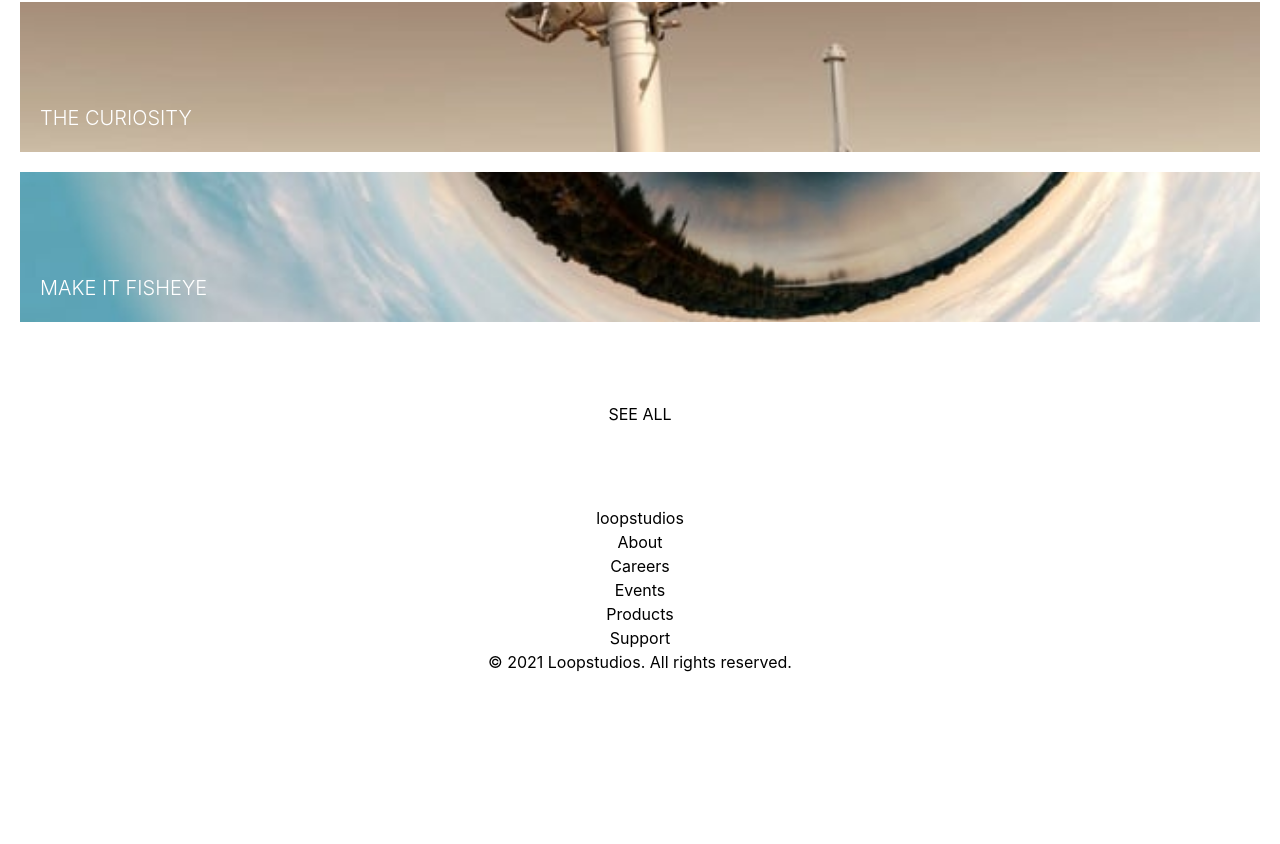
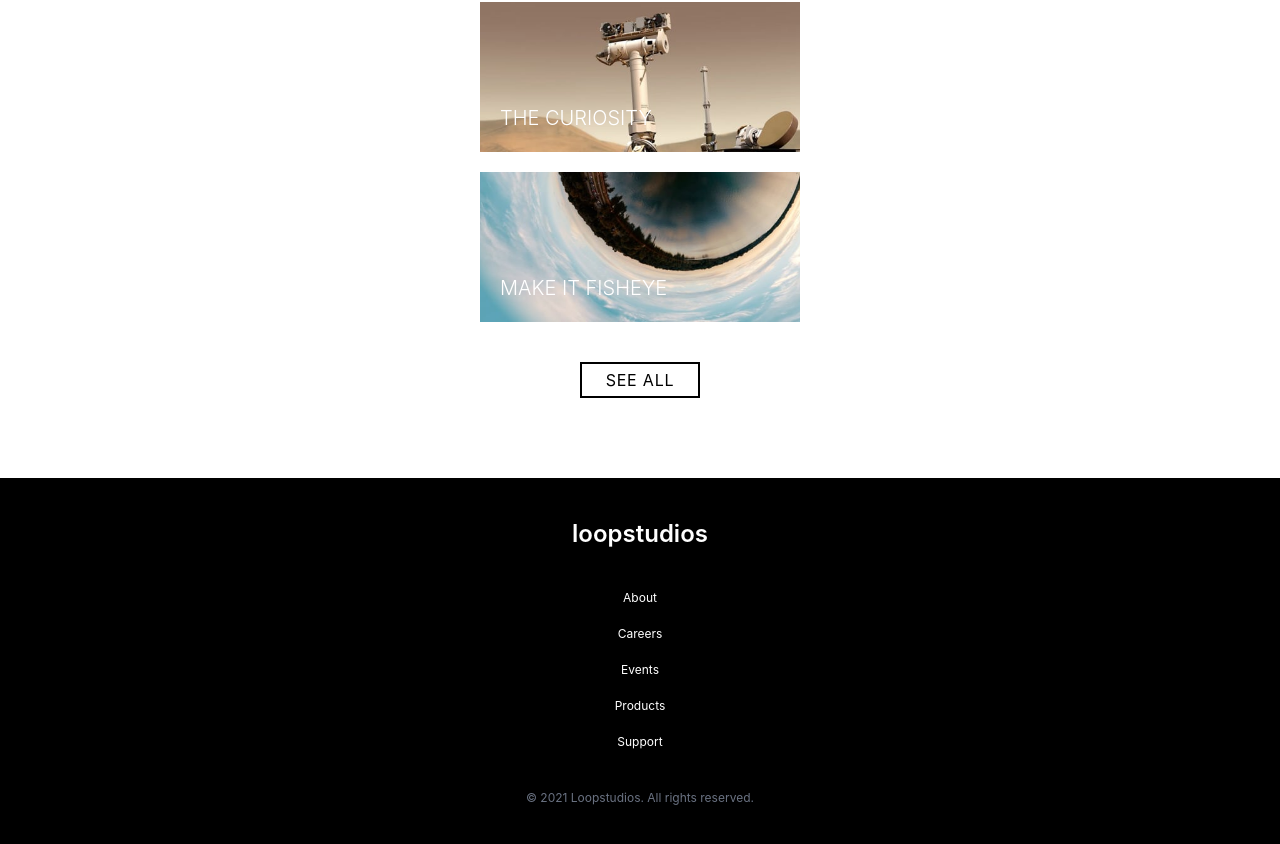
Before and after one commit to JoshuaM04/LoopStudios-Landing-Page, a React (Vite) app: page / in a window 1280 px wide. Shown: the part 2877-3721 px from the top of the page. Before the commit the page ends 3571 px from the top, so only its background shows below. Built offline with nearby package versions, Linux system fonts and the light colour scheme.

Commit message:
Updated the style of the footer and adjusted the content of main so that they are spaced out more evenly.

```diff
--- a/src/App.tsx
+++ b/src/App.tsx
@@ -1,6 +1,5 @@
 import hamburgerIcon from "./assets/images/icon-hamburger.svg";
 import interactiveImg from "./assets/images/mobile/image-interactive.jpg";
-import { useState } from 'react';
 
 export default function App() {
   const boxes = ["DEEP EARTH", "NIGHT ARCADE", "SOCCER TEAM VR", "THE GRID", "FROM UP ABOVE VR", "POCKET BOREALIS", "THE CURIOSITY", "MAKE IT FISHEYE"];
@@ -9,7 +8,7 @@ export default function App() {
   let count = -1;
 
   return (
-    <div className="[ parent-container ] [ flex flex-col justify-between items-center gap-20 ] [ text-center ] [ p-[0_20px_20px_20px] ] [ min-h-screen w-screen ]">
+    <div className="[ parent-container ] [ flex flex-col justify-between items-center gap-20 ] [ text-center ] [ p-[0_20px_0_20px] ] [ min-h-screen w-screen ]">
       <header className="[ grid ] [ p-5 ] [ min-h-[650px] w-screen ] [ bg-[url(assets/images/mobile/image-hero.jpg)] bg-center bg-cover bg-no-repeat ]">
         <section className="[ flex flex-row items-center justify-between ] [ h-min ]">
           <p className="[ text-white text-left ] [ font-medium ]">loopstudios</p>
@@ -43,7 +42,7 @@ export default function App() {
           </p>
         </section>
 
-        <section className="flex flex-col gap-10">
+        <section className="flex flex-col gap-10 items-center">
           <h2 className="text-3xl tracking-wider font-light uppercase">Our creations</h2>
 
           <div className="grid grid-rows-8 gap-5">
@@ -51,7 +50,7 @@ export default function App() {
               boxes.map((item, index) => {
                 count++;
                 return (
-                  <section key={index} className={`${bgImage[count]} bg-center bg-cover bg-no-repeat text-white text-xl text-bottom font-light min-h-[150px] p-5 relative`}>
+                  <section key={index} className={`[ text-white text-xl text-bottom font-light ] [ ${bgImage[count]} bg-center bg-cover bg-no-repeat ] [ p-5 ] [ min-h-[150px] w-80 ] [ relative ]`}>
                     <h3 className="absolute bottom-5">{item}</h3>
                   </section>
                 )
@@ -59,16 +58,15 @@ export default function App() {
             }
           </div>
 
+          <button className="uppercase tracking-wider border-2 w-30 p-1">See all</button>
         </section>
-
-        <button className="uppercase">See all</button>
       </main>
 
-      <footer>
-        <h3>loopstudios</h3>
+      <footer className="flex flex-col gap-10 justify-between bg-black text-white text-xs relative bottom-0 w-screen p-10">
+        <h3 className="text-2xl font-semibold">loopstudios</h3>
 
         <nav>
-          <ul>
+          <ul className="flex flex-col gap-5">
             <li>About</li>
             <li>Careers</li>
             <li>Events</li>
@@ -77,7 +75,7 @@ export default function App() {
           </ul>
         </nav>
 
-        <p>© 2021 Loopstudios. All rights reserved.</p>
+        <p className="text-gray-500">© 2021 Loopstudios. All rights reserved.</p>
       </footer>
     </div>
   )
```
